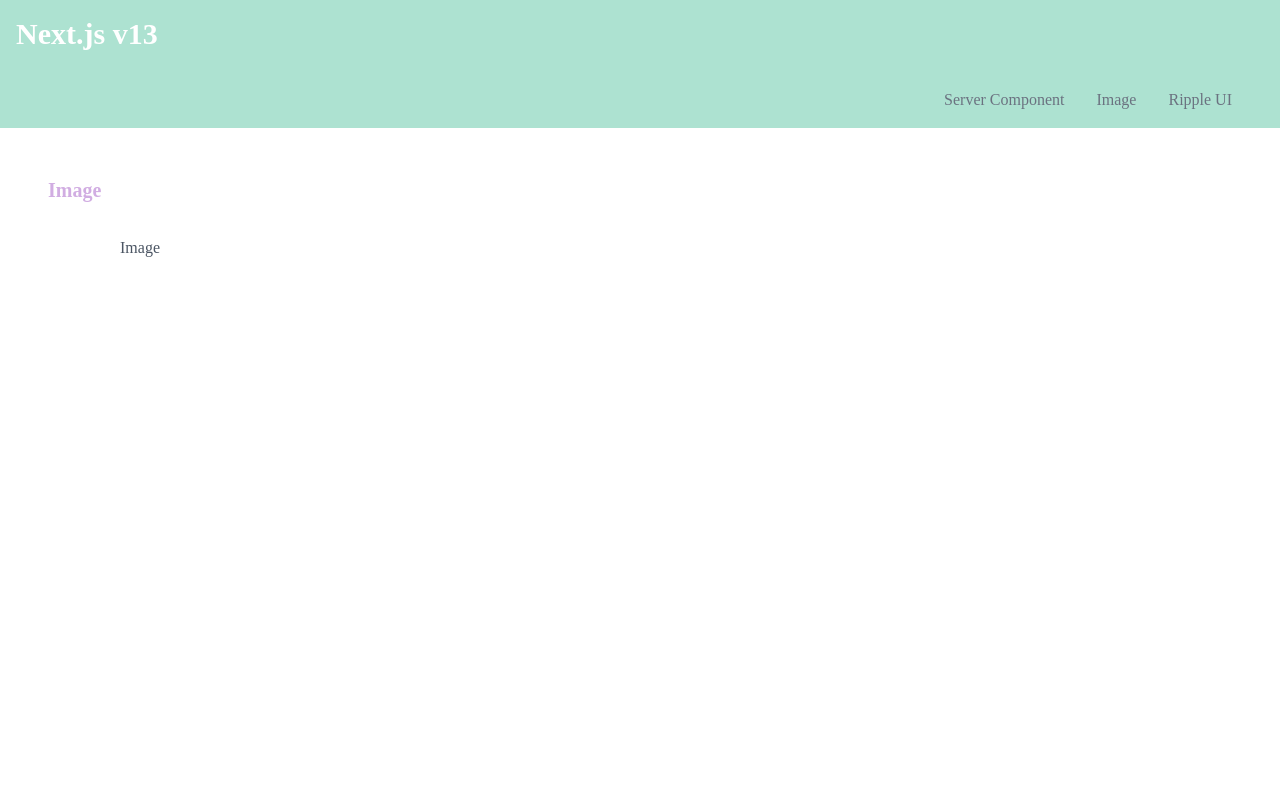
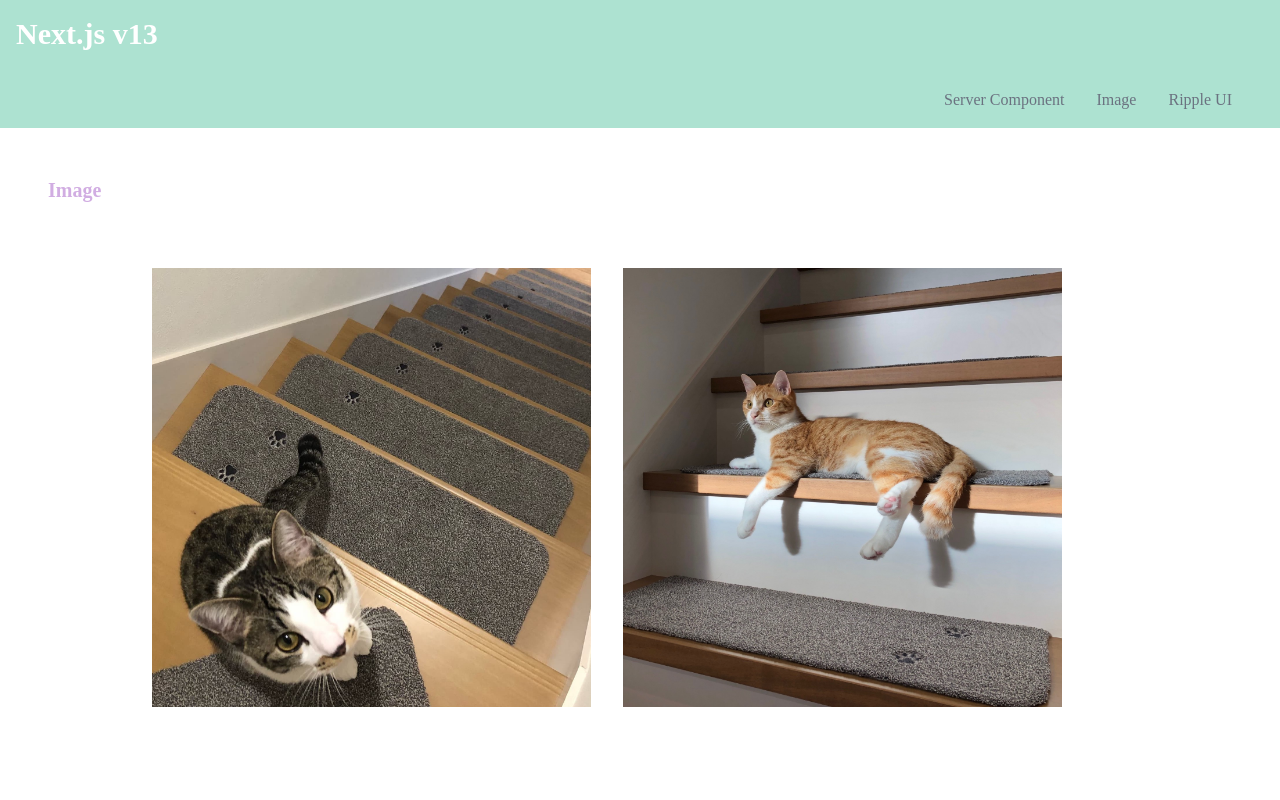
Before and after one commit to narutiga/next.js_v13, a Next.js app: page /image in a window 1280 px wide. Shown: the top 800 px of the page. Built offline with nearby package versions, Linux system fonts and the light colour scheme.

Commit message:
✨ Add pictures

```diff
--- a/src/app/(group2)/image/page.tsx
+++ b/src/app/(group2)/image/page.tsx
@@ -1,9 +1,23 @@
 import { FC } from "react";
+import Image from "next/image";
+import narugaPic from "public/naruga.jpg";
+import tigaPic from "public/tiga.jpg";
 
 const Page: FC = () => {
   return (
-    <div>
-      <p>Image</p>
+    <div className="flex w-100 p-8">
+      <div className="relative w-[45%] pt-[45%]">
+        <Image
+          src={narugaPic}
+          alt="Picture of naruga"
+          fill
+          priority
+          sizes="50vw"
+        />
+      </div>
+      <div className="relative w-[45%] pt-[45%] ml-8">
+        <Image src={tigaPic} alt="Picture of tiga" fill priority sizes="50vw" />
+      </div>
     </div>
   );
 };
```
Also changed, not shown: public/naruga.jpg (added), public/tiga.jpg (added).
